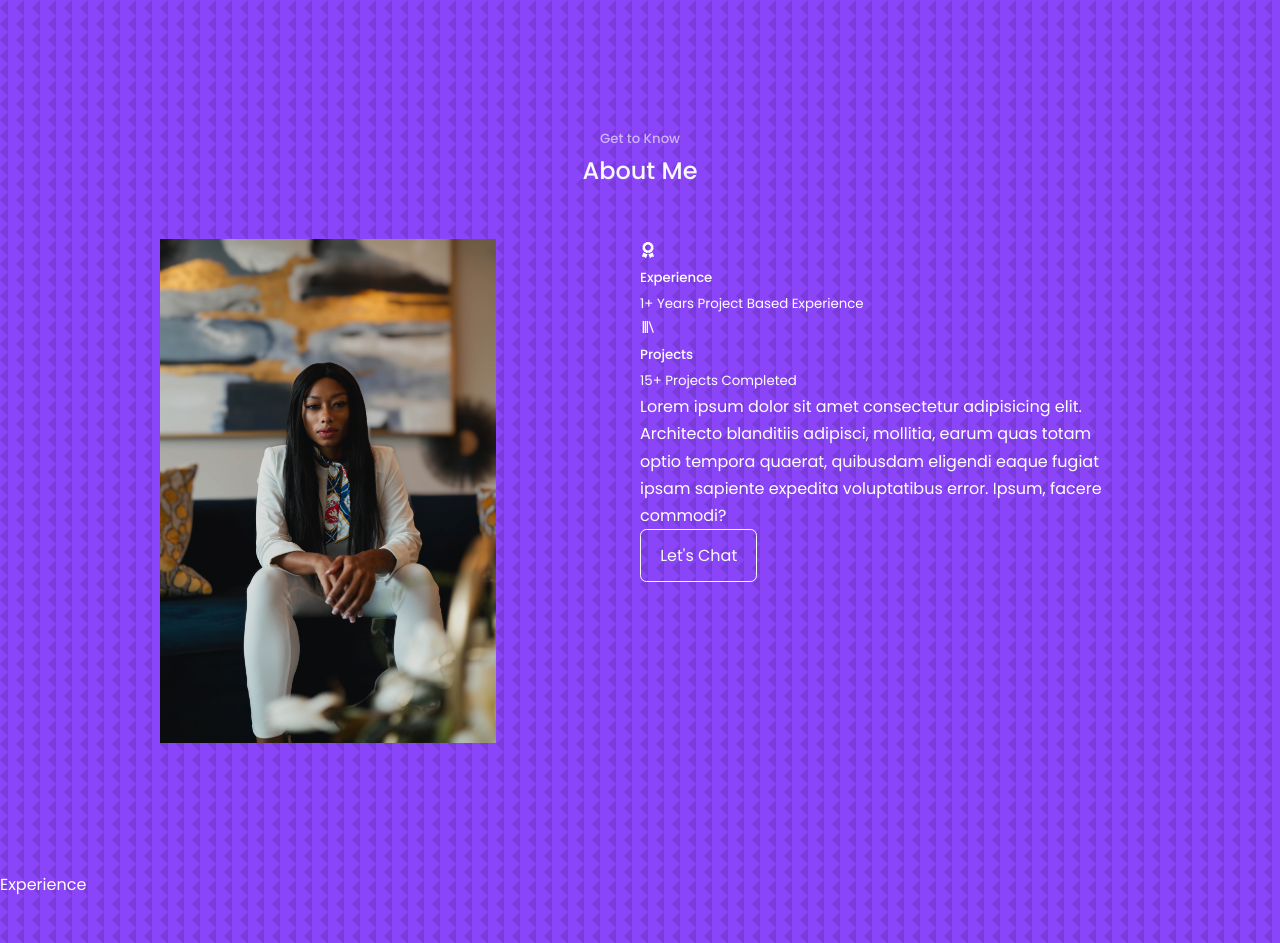
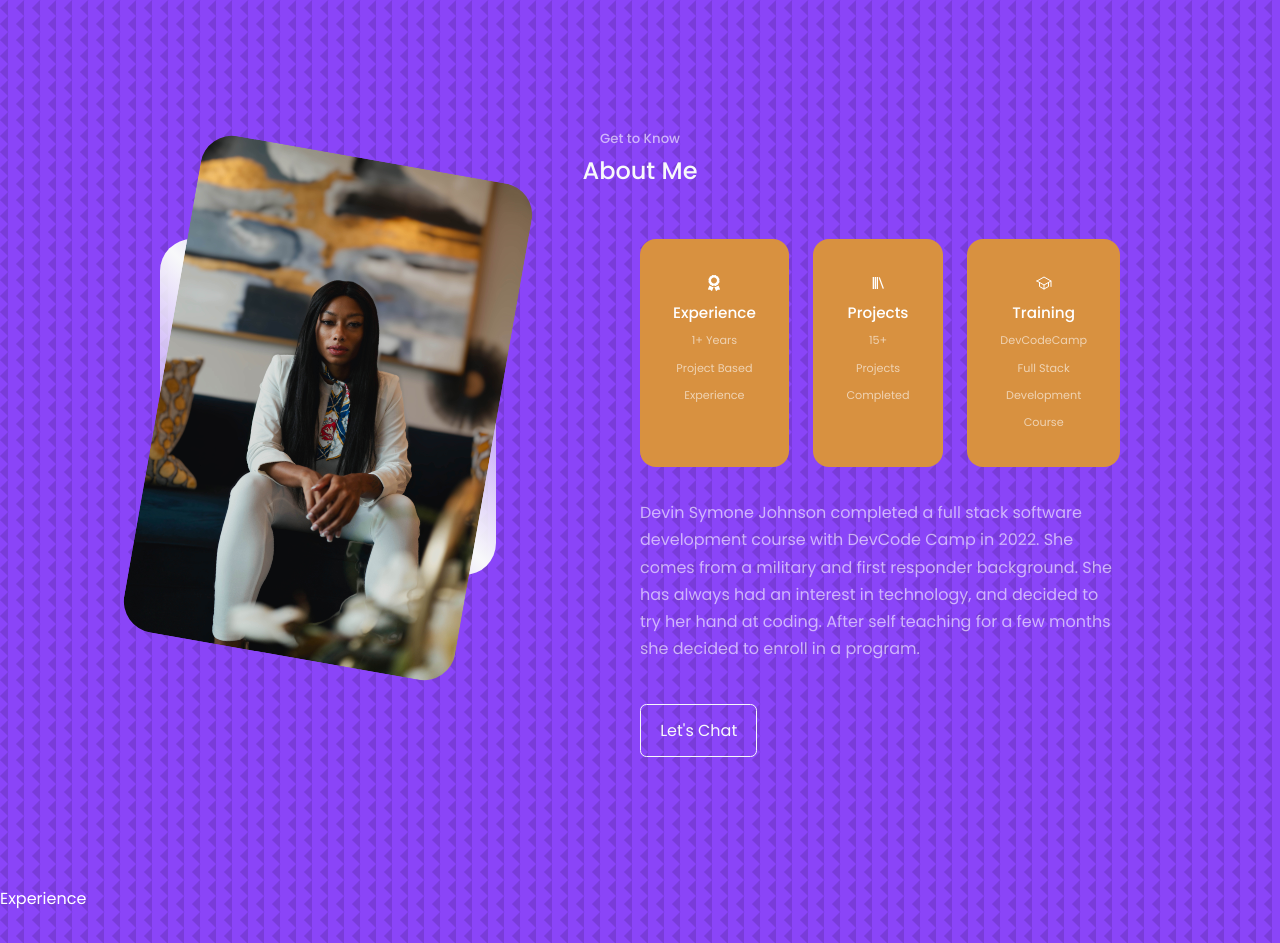
Before and after one commit to techysoldier/portfolio, a React (Create React App) app: page / in a window 1280 px wide. Shown: the part 800-1743 px from the top of the page. Built offline with nearby package versions, Linux system fonts and the light colour scheme.

Commit message:
About page code adjustment and styling

```diff
--- a/src/components/About/about.css
+++ b/src/components/About/about.css
@@ -3,3 +3,80 @@
     grid-template-columns: 35% 50%;
     gap: 15%;
 }
+
+.about__me{
+    width: 100%;
+    aspect-ratio: 1/1;
+    border-radius: 2rem;
+    background: linear-gradient(45deg, transparent, var(--color-primary), transparent);
+    display: grid;
+    place-items: center;
+}
+
+.about__me-image{
+    border-radius: 2rem;
+    overflow: hidden;
+    transform: rotate(10deg);
+    transition: var(--transition);
+}
+
+.about__cards{
+    display: grid;
+    grid-template-columns: repeat(3,1fr);
+    gap: 1.5rem;
+}
+
+.about__card{
+    background: var(--color-bg-variant);
+    border: 1px solid transparent ;
+    border-radius: 1rem;
+    padding: 2rem;
+    text-align: center;
+    transition: var(--transition);
+}
+
+.about__card:hover{
+    background: transparent;
+border-color: var(--color-primary-variant);
+cursor: default;
+}
+
+.about_icon{
+    color: var(--color-primary);
+    font-size: 1.4rem;
+    margin-bottom: 1rem;
+}
+
+.about__card h5{
+    font-size: 0.95rem;
+}
+
+.about__card small{
+    font-size: 0.7rem;
+    color: var(--color-light);
+}
+
+.about__content p{
+    margin: 2rem 0 2.6rem;
+    color: var(--color-light);
+}
+
+/* ======Media Queries (MDevices)*/
+
+@media screen and (max-width: 1024px) {
+    header{
+        height: 68vh;
+    }
+  }
+
+  /* ======Media Queries (SDevices)*/
+
+  /* @media screen and (max-width: 600px) {
+    header{
+        height: 100vh;
+    }
+    .header__socials,
+    .scroll__down{
+        display: none;
+    }
+  } */
--- a/src/components/About/about.jsx
+++ b/src/components/About/about.jsx
@@ -3,6 +3,7 @@ import './About.css'
 import anotherme from '../../images/anotherme.jpg'
 import {FaAward} from 'react-icons/fa'
 import {BiLibrary} from 'react-icons/bi'
+import {IoSchoolOutline} from 'react-icons/io5'
 
 const About = () => {
   return (
@@ -18,25 +19,31 @@ const About = () => {
         </div>
 
         <div className='about__content'>
-          <div className='about_cards'>
-            <article className='about_card'>
+          <div className='about__cards'>
+            <article className='about__card'>
               <FaAward className='about__icon'/>
               <h5>Experience</h5>
               <small>1+ Years Project Based Experience</small>
             </article>
 
-            <article className='about_card'>
+            <article className='about__card'>
               <BiLibrary className='about__icon'/>
               <h5>Projects</h5>
               <small>15+ Projects Completed</small>
+            </article>
+
+            <article className='about__card'>
+              <IoSchoolOutline className='about__icon'/>
+              <h5>Training</h5>
+              <small>DevCodeCamp Full Stack Development Course</small>
             </article>
           </div>
 
 
           <p>
-            Lorem ipsum dolor sit amet consectetur adipisicing elit. Architecto blanditiis adipisci, mollitia,
-            earum quas totam optio tempora quaerat, quibusdam eligendi eaque fugiat ipsam sapiente expedita
-            voluptatibus error. Ipsum, facere commodi?
+            Devin Symone Johnson completed a full stack software development course with DevCode Camp in 2022.
+            She comes from a military and first responder background. She has always had an interest in technology,
+            and decided to try her hand at coding. After self teaching for a few months she decided to enroll in a program.
           </p>
 
 
```
